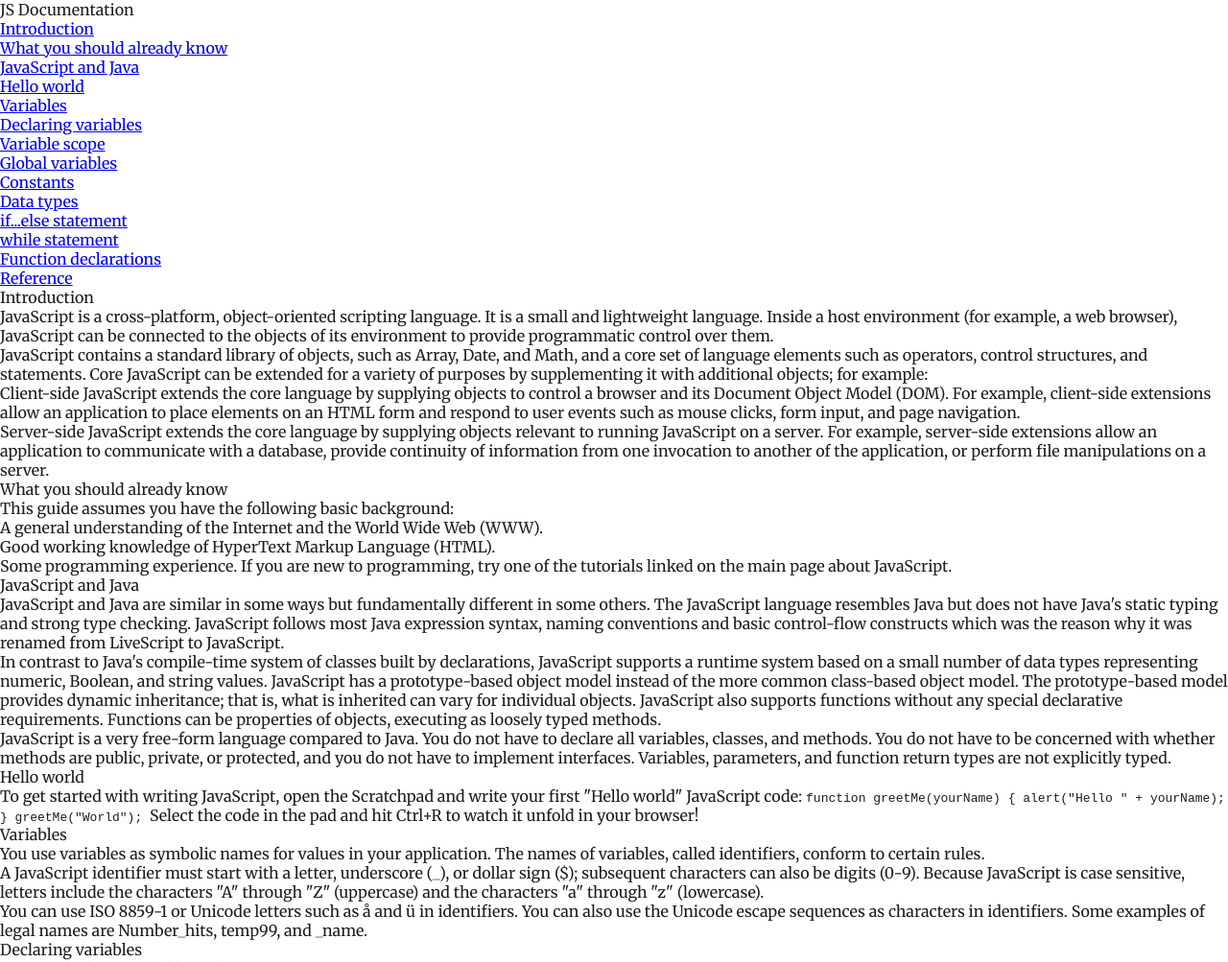
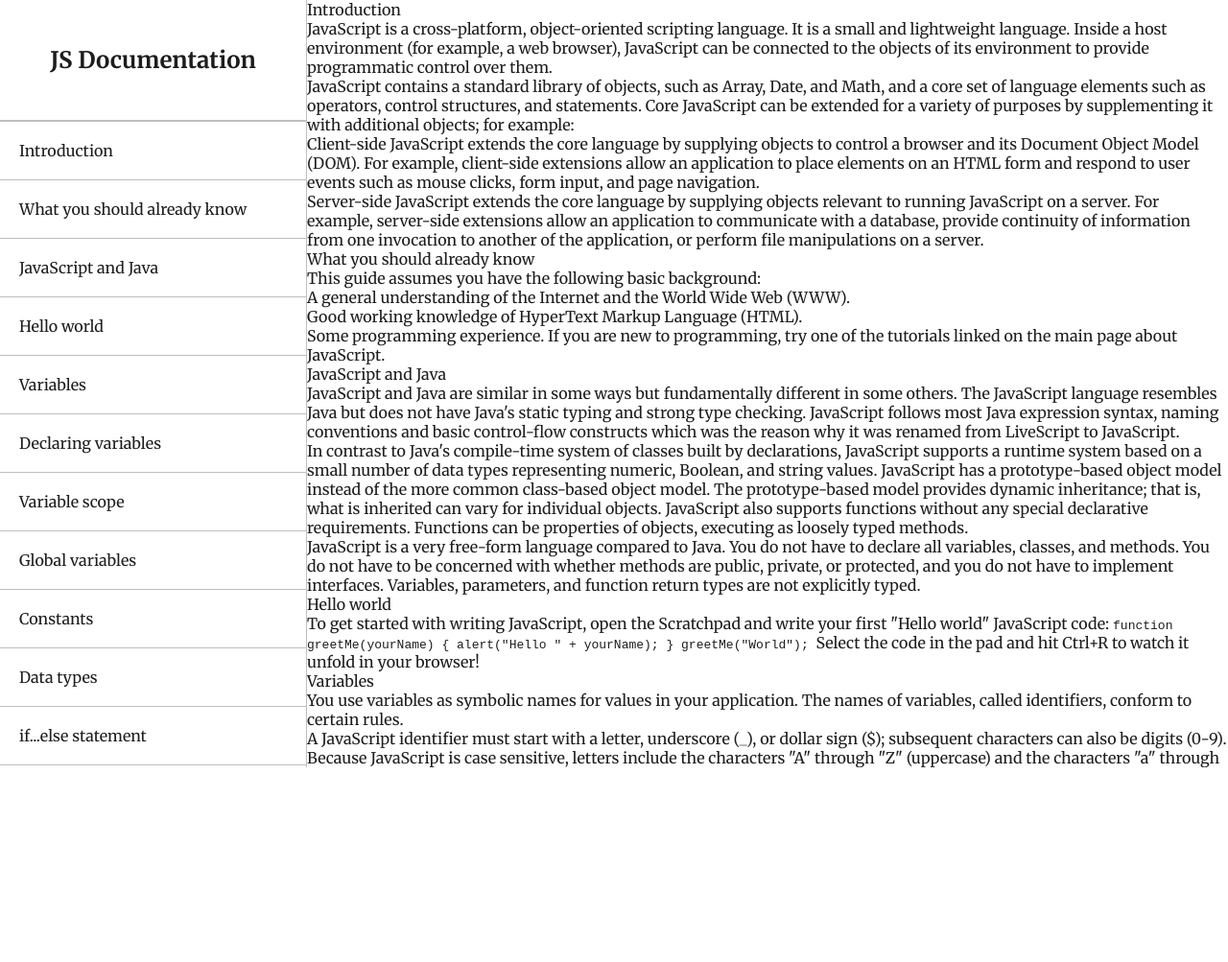
Before and after one commit to NahuelGenchi/freeCodeCamp, a plain HTML site: page responsive_web_design/technical_documentation_page/index.html in a window 1280 px wide. Shown: the top 1003 px of the page at 96% size. After the commit the page ends 800 px from the top, so only its background shows below. Drawn offline with Linux system fonts and the light colour scheme.

Commit message:
Finishing navbar CSS

```diff
--- a/responsive_web_design/technical_documentation_page/index.html
+++ b/responsive_web_design/technical_documentation_page/index.html
@@ -25,7 +25,9 @@
 
 <body>
     <nav id="navbar">
-        <header>JS Documentation</header>
+        <header>
+            <h1>JS Documentation</h1>
+        </header>
         <ul>
             <li><a class="nav-link" href="#introduction">Introduction</a></li>
             <li><a class="nav-link" href="#what_you_should_already_know">What you should already know</a></li>
--- a/responsive_web_design/technical_documentation_page/scss/_general.scss
+++ b/responsive_web_design/technical_documentation_page/scss/_general.scss
@@ -8,4 +8,5 @@ body {
     font-family: 'Merriweather', serif;
     background-color: white;
     color: rgb(29, 29, 29);
+    display: flex;
 }
--- a/responsive_web_design/technical_documentation_page/scss/_index.scss
+++ b/responsive_web_design/technical_documentation_page/scss/_index.scss
@@ -0,0 +1,5 @@
+#main-doc {
+    height: 100vh;
+    width: 75vw;
+    overflow-y: scroll;
+}
--- a/responsive_web_design/technical_documentation_page/scss/_navbar.scss
+++ b/responsive_web_design/technical_documentation_page/scss/_navbar.scss
@@ -0,0 +1,40 @@
+#navbar {
+    height: 100vh;
+    width: 25vw;
+    border-right: 1px solid rgba(128, 128, 128, 0.50);
+    display: flex;
+    flex-direction: column;
+    header {
+        height: 20%;
+        display: flex;
+        align-items: center;
+        justify-content: center;
+        border-bottom: 1px solid rgba(128, 128, 128, 0.50);
+    }
+    ul {
+        min-height: 80%;
+        display: flex;
+        flex-direction: column;
+        justify-content: space-evenly;
+        list-style-type: none;
+        overflow-y: scroll;
+        li {
+            border-top: 1px solid rgba(128, 128, 128, 0.50);
+            display: flex;
+            align-items: center;
+            padding: 20px;
+            transition: background-color 0.3s;
+            a {
+                color: rgb(29, 29, 29);
+                text-decoration: none;
+            }
+        }
+        li:hover {
+            background-color: black;
+            color: white;
+            a {
+                color: white;
+            }
+        }
+    }
+}
```
Also changed, not shown: responsive_web_design/technical_documentation_page/css/main.css, 1 other file.
